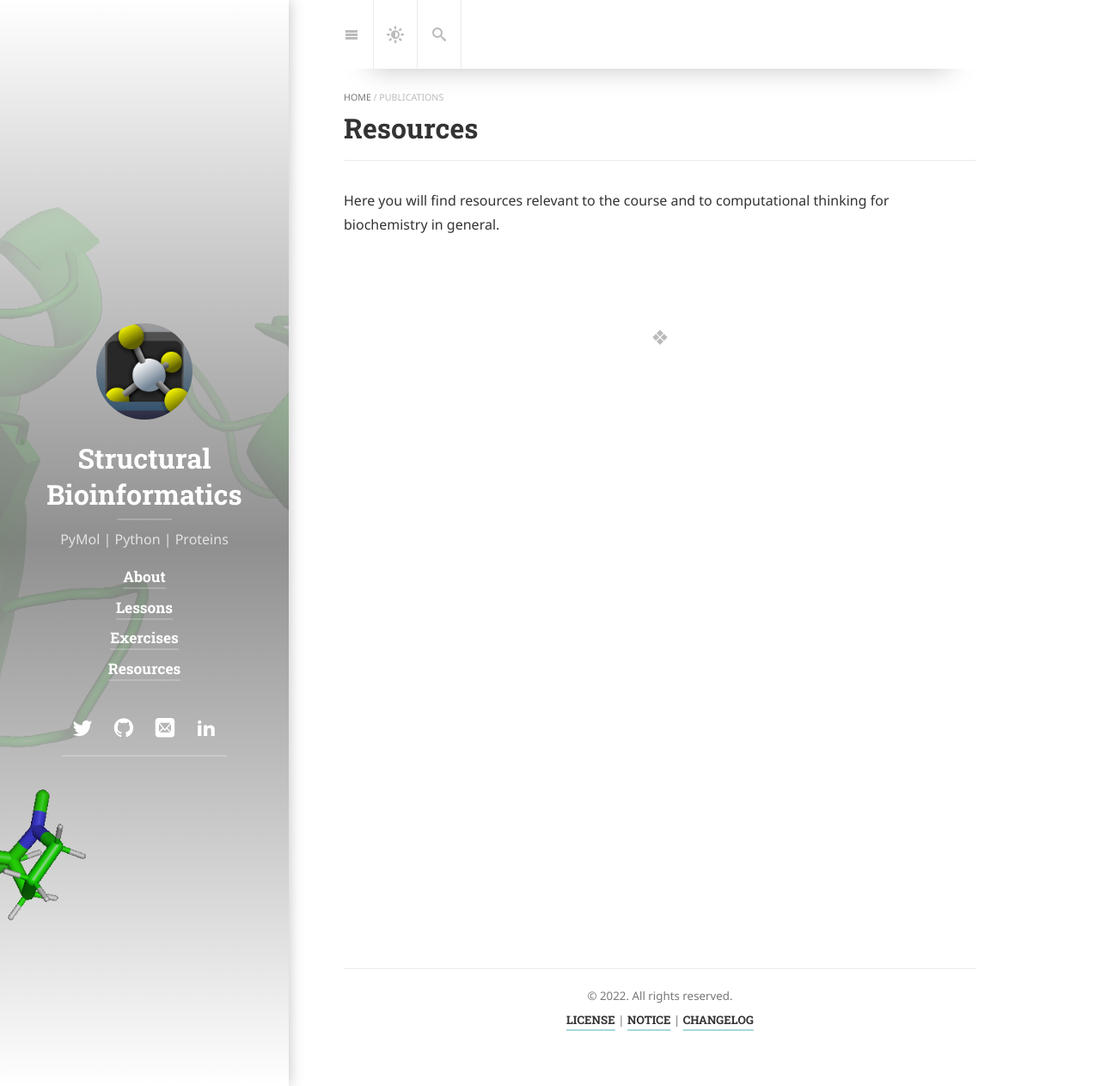
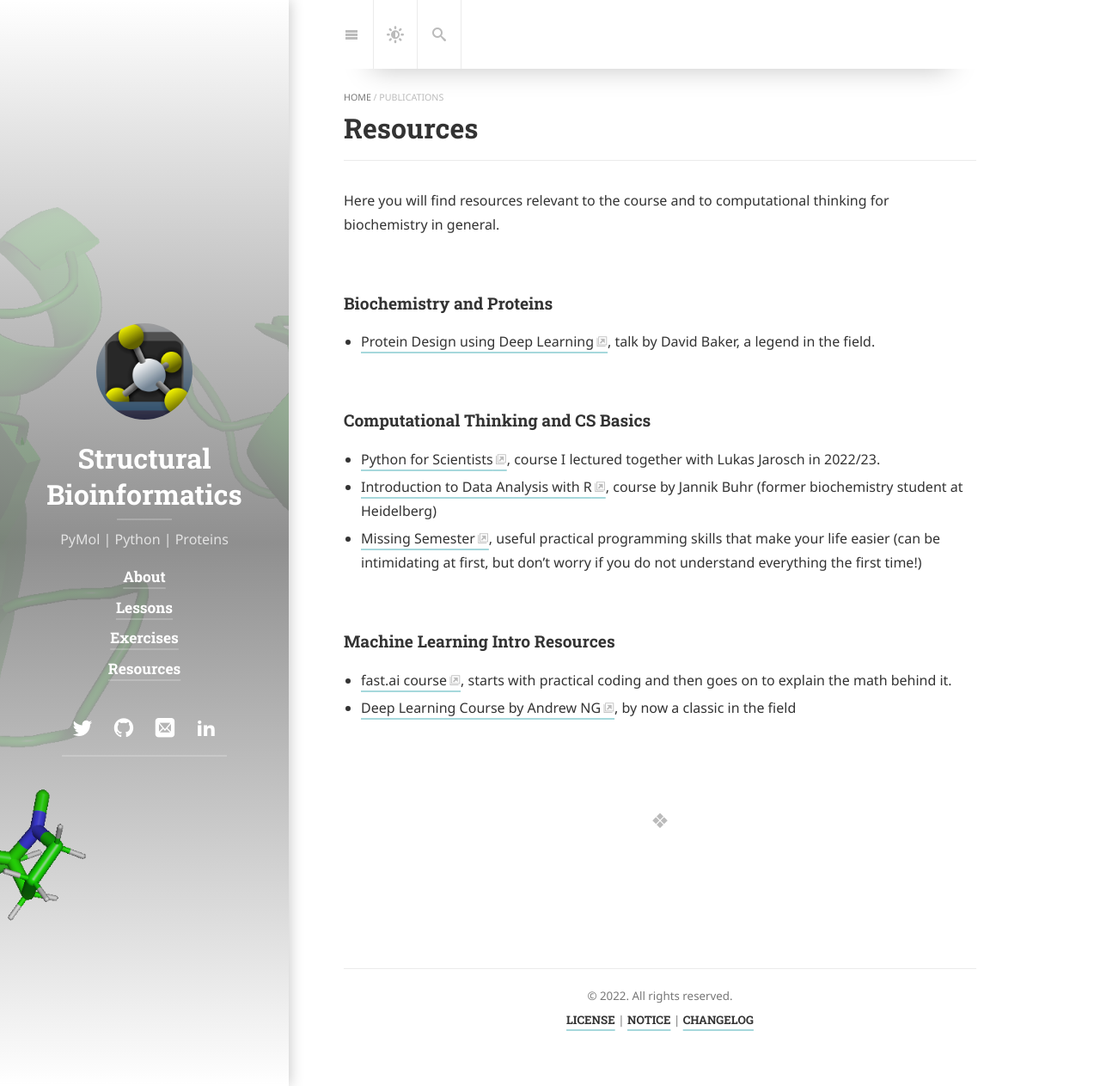
Before and after one commit to kierandidi/bioinformatics-course-hd, a Jekyll site: the page built from publications.md, in a window 1280 px wide and 1263 px high. Shown: the whole window at 86% size. Built offline with Jekyll 4.4.1, drawn with Linux system fonts in a browser that asks for light colours; cached includes are drawn as plain includes; nearby versions of some CDN libraries; some web fonts are replaced; library files that are not in the unit come from our copies.

Commit message:
Changed config description

```diff
--- a/_config.yml
+++ b/_config.yml
@@ -25,8 +25,8 @@
 # A short description (~150 chars) of the page used for the meta description tag.
 # Can use markdown, but no more than one paragraph (enforced by `>`)
 description:           >
-  Master's student interested in Protein Design, AI and bioinformatics.
-  Blogging about papers, tools and experiences in the CompBio space.
+  Course about protein structure analysis and other cool things like Protein Design,
+  Simulations and Visualisation.
 
 
 # A shorter description for the sidebar.
--- a/publications.md
+++ b/publications.md
@@ -5,3 +5,18 @@ buttons:
   print: false
 ---
 Here you will find resources relevant to the course and to computational thinking for biochemistry in general.
+
+### Biochemistry and Proteins
+
+- [Protein Design using Deep Learning](https://www.youtube.com/watch?v=-H27Kv5duYA), talk by David Baker, a legend in the field.
+
+### Computational Thinking and CS Basics
+
+- [Python for Scientists](https://github.com/kierandidi/python_for_scientists), course I lectured together with Lukas Jarosch in 2022/23.
+- [Introduction to Data Analysis with R](https://jmbuhr.de/dataIntro20/), course by Jannik Buhr (former biochemistry student at Heidelberg)
+- [Missing Semester](https://missing.csail.mit.edu/), useful practical programming skills that make your life easier (can be intimidating at first, but don't worry if you do not understand everything the first time!)
+
+### Machine Learning Intro Resources
+
+- [fast.ai course](https://www.fast.ai/), starts with practical coding and then goes on to explain the math behind it.
+- [Deep Learning Course by Andrew NG](https://www.coursera.org/specializations/deep-learning?utm_medium=sem&utm_source=gg&utm_campaign=B2C_EMEA_deep-learning_deeplearning-ai_FTCOF_specializations_country-UK-country-GB&campaignid=19970507700&adgroupid=154882314224&device=c&keyword=andrew%20ng%20deep%20learning%20course&matchtype=b&network=g&devicemodel=&adposition=&creativeid=654977645500&hide_mobile_promo&gclid=CjwKCAjwrpOiBhBVEiwA_473dBBhCJytS9XD908HNDaa4_bFUfTVsXuDxo_J-Vb0uNhPyUo7bNr21hoC6NUQAvD_BwE), by now a classic in the field
```
Also changed, not shown: index.md (+1 -1 lines), proteins/_posts/2023-01-30-introduction.md (+10 -10 lines), proteins/_posts/lesson3.md (+0 -19 lines).
